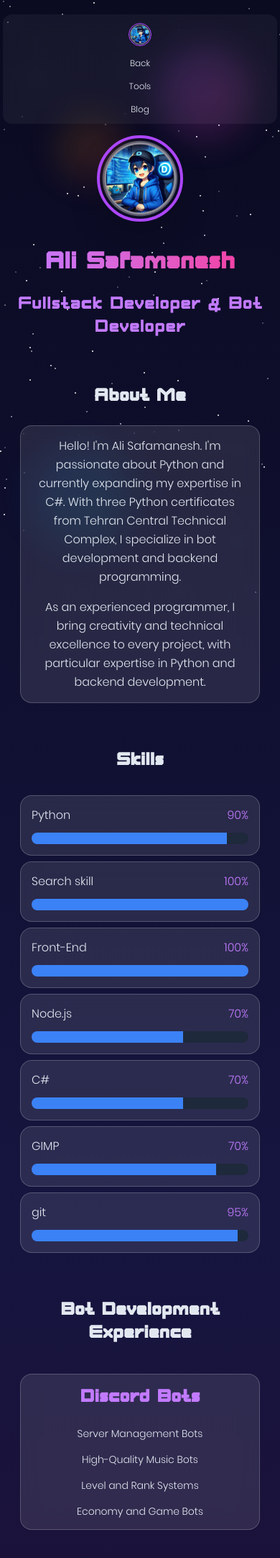
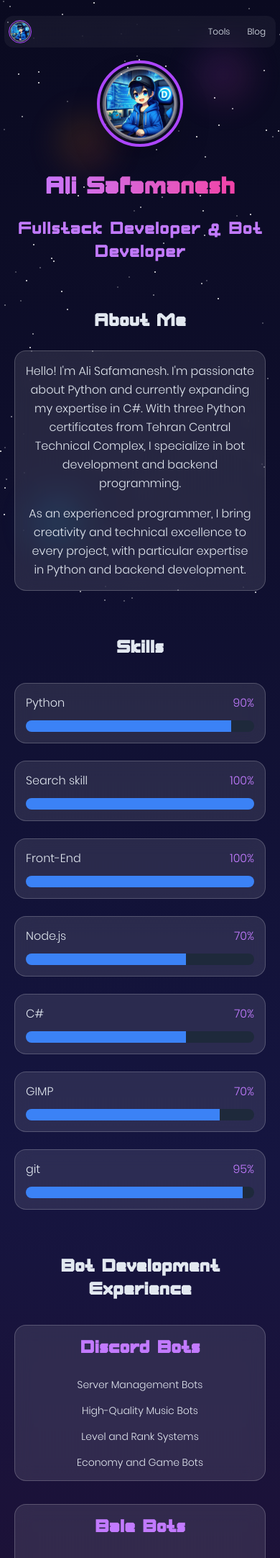
Before and after one commit to Daradege/Daradege.github.io, a PHP site: page /resume in a window 390 px wide. Shown: the top 2165 px of the page at 72% size. Run offline with PHP 8.4, Linux system fonts and the light colour scheme.

Commit message:
fixed showing on mobile

```diff
--- a/resume/index.html
+++ b/resume/index.html
@@ -1,5 +1,5 @@
   <!DOCTYPE html>
-  <html lang="en">
+  <html dir="ltr" lang="en">
   <head>
       <meta charset="UTF-8">
       <meta name="viewport" content="width=device-width, initial-scale=1.0">
@@ -36,6 +36,36 @@
           }
           h1, h2, h3 {
               font-family: 'Robotocode', sans-serif;
+          }
+          nav {
+              position: sticky;
+              top: 0;
+              z-index: 50;
+              padding: 1rem;
+              margin-bottom: 1rem;
+          }
+          .nav-links {
+              position: relative;
+              padding: 0.5rem 1rem;
+              border-radius: 0.5rem;
+              transition: all 0.3s ease;
+          }
+          .nav-links:hover {
+              background: rgba(255, 255, 255, 0.1);
+          }
+          .nav-links::after {
+              content: '';
+              position: absolute;
+              bottom: 0;
+              left: 50%;
+              width: 0;
+              height: 2px;
+              background: linear-gradient(90deg, #a855f7, #ec4899);
+              transition: all 0.3s ease;
+              transform: translateX(-50%);
+          }
+          .nav-links:hover::after {
+              width: 80%;
           }
           .skill-bar {
               height: 24px;
@@ -79,12 +109,13 @@
               background: linear-gradient(to bottom, #60a5fa, #a78bfa);
           }
           .page-transition {
-              animation: fadeIn 0.8s ease-in-out;
+              animation: fadeIn 0.5s ease-in-out;
           }
+
           @keyframes fadeIn {
               from {
                   opacity: 0;
-                  transform: translateY(30px);
+                  transform: translateY(20px);
               }
               to {
                   opacity: 1;
@@ -96,46 +127,68 @@
               h2 { font-size: 1.8rem !important; }
               h3 { font-size: 1.5rem !important; }
               .container { padding: 0.5rem !important; }
-              nav { flex-direction: column; align-items: center; gap: 1rem; }
+              nav {
+                  padding: 0.75rem;
+                  margin: 0.5rem;
+              }
+              .nav-links {
+                  padding: 0.375rem 0.75rem;
+                  font-size: 0.875rem;
+              }
               .skill-bar { height: 20px; }
               .glass-card { padding: 15px; }
               img[alt="Ali Safamanesh Profile"] { width: 120px !important; height: 120px !important; }
           }
           @media (max-width: 640px) {
-              .contact-links { flex-direction: column; gap: 1rem; align-items: center; }
-              .grid { grid-template-columns: 1fr !important; }
-              nav .flex { flex-direction: column; gap: 1rem; text-align: center; }
-              .glass-card { margin: 0.5rem; }
+            .floating-orb {
+                width: 20vw !important;
+                height: 20vw !important;
+                opacity: 0.15 !important;
+            }
+            .profile-image {
+                width: clamp(80px, 25vw, 128px) !important;
+                height: clamp(80px, 25vw, 128px) !important;
+            }
+            nav {
+                padding: 0.5rem;
+                margin: 0.25rem;
+            }
+            .nav-links {
+                font-size: 0.75rem;
+                padding: 0.25rem 0.5rem;
+            }
           }
           @media (max-width: 480px) {
               h1 { font-size: 2rem !important; }
               h2 { font-size: 1.5rem !important; }
               .container { padding: 0.25rem !important; }
               .skill-bar { height: 16px; }
+              nav {
+                  padding: 0.375rem;
+                  margin: 0.125rem;
               }
+          }
+
       </style>
 
   </head>
   <body class="min-h-screen bg-gradient-to-b from-[#0A0A20] via-[#151540] to-[#250829] text-slate-200 relative overflow-x-hidden">
       <div id="stars" class="fixed inset-0 z-0" aria-hidden="true"></div>
-      <div class="fixed top-20 right-10 w-32 h-32 rounded-full bg-gradient-to-br from-purple-500 to-pink-500 opacity-20 blur-xl animate-[float_5s_ease-in-out_infinite] md:w-40 md:h-40"></div>
-      <div class="fixed bottom-20 left-10 w-36 h-36 rounded-full bg-gradient-to-br from-blue-500 to-teal-500 opacity-10 blur-xl animate-[float_7s_ease-in-out_infinite] md:w-44 md:h-44"></div>
-      <div class="fixed top-40 left-20 w-24 h-24 rounded-full bg-gradient-to-br from-yellow-500 to-red-500 opacity-15 blur-xl animate-[float_6s_ease-in-out_infinite] md:w-32 md:h-32"></div>
-
-      <div class="container mx-auto px-4 relative z-10">
+      <div class="floating-orb fixed top-20 right-10 w-28 h-28 rounded-full bg-gradient-to-br from-purple-500 to-pink-500 opacity-25 blur-xl animate-[float_5s_ease-in-out_infinite]" aria-hidden="true"></div>
+      <div class="floating-orb fixed bottom-20 left-10 w-32 h-32 rounded-full bg-gradient-to-br from-blue-500 to-teal-500 opacity-15 blur-xl animate-[float_7s_ease-in-out_infinite]" aria-hidden="true"></div>
+      <div class="floating-orb fixed top-40 left-20 w-20 h-20 rounded-full bg-gradient-to-br from-yellow-500 to-red-500 opacity-20 blur-xl animate-[float_6s_ease-in-out_infinite]" aria-hidden="true"></div>
+      <div class="container mx-auto px-4 sm:px-6 lg:px-8 relative z-10">
           <header class="py-4">
               <nav class="flex items-center justify-between backdrop-blur-md bg-white/5 rounded-xl p-3 sm:p-4 hover:bg-white/8 transition-all duration-300" role="navigation">
                   <a href="/" aria-label="Home" class="focus:outline-none focus:ring-2 focus:ring-purple-500">
                       <img src="/logo.png" alt="Ali Safamanesh Logo" width="40" height="40" class="w-8 h-8 sm:w-10 sm:h-10 rounded-full border border-purple-500 hover:border-pink-500 transition-colors">
                   </a>
                   <div class="flex gap-2 sm:gap-4">
-                    <a href="/" class="nav-links hover:text-purple-400 transition-colors hover:scale-105 transform text-xs sm:text-sm focus:outline-none focus:ring-2 focus:ring-purple-500 px-2 sm:px-3">Back</a>
                       <a href="/tools" class="nav-links hover:text-purple-400 transition-colors hover:scale-105 transform text-xs sm:text-sm focus:outline-none focus:ring-2 focus:ring-purple-500 px-2 sm:px-3">Tools</a>
                       <a href="/blog" class="nav-links hover:text-purple-400 transition-colors hover:scale-105 transform text-xs sm:text-sm focus:outline-none focus:ring-2 focus:ring-purple-500 px-2 sm:px-3">Blog</a>
                   </div>
               </nav>
           </header>
-
           <main class="max-w-4xl mx-auto page-transition px-4">
               <header class="text-center mb-16">
                   <div class="relative inline-block">
@@ -241,7 +294,7 @@
                                         <p class="text-sm sm:text-base">A Python library for Bale messenger bot development</p>
                                     </a>
                                     <a href="https://pypi.org/project/sqbooster" target="_blank" class="glass-card text-center p-6 transform hover:scale-105 transition-all duration-300">
-                                        <h3 class="text-xl font-bold mb-4 text-purple-400">SQLBooster</h3>
+                                        <h3 class="text-xl font-bold mb-4 text-purple-400">SQBooster</h3>
                                         <p class="text-sm sm:text-base">A powerful SQL query builder for Python</p>
                                     </a>
                                     <a href="https://aima.daradege.ir" target="_blank" class="glass-card text-center p-6 transform hover:scale-105 transition-all duration-300">
--- a/src/output.css
+++ b/src/output.css
@@ -42,7 +42,6 @@
     --spacing: 0.25rem;
     --container-xs: 20rem;
     --container-sm: 24rem;
-    --container-md: 28rem;
     --container-4xl: 56rem;
     --text-xs: 0.75rem;
     --text-xs--line-height: calc(1 / 0.75);
@@ -607,9 +606,6 @@
   .h-8 {
     height: calc(var(--spacing) * 8);
   }
-  .h-9 {
-    height: calc(var(--spacing) * 9);
-  }
   .h-12 {
     height: calc(var(--spacing) * 12);
   }
@@ -649,9 +645,6 @@
   .min-h-screen {
     min-height: 100vh;
   }
-  .w-1 {
-    width: calc(var(--spacing) * 1);
-  }
   .w-1\/2 {
     width: calc(1/2 * 100%);
   }
@@ -690,9 +683,6 @@
   }
   .max-w-full {
     max-width: 100%;
-  }
-  .max-w-md {
-    max-width: var(--container-md);
   }
   .max-w-none {
     max-width: none;
@@ -1686,9 +1676,6 @@
   .p-6 {
     padding: calc(var(--spacing) * 6);
   }
-  .p-7 {
-    padding: calc(var(--spacing) * 7);
-  }
   .p-8 {
     padding: calc(var(--spacing) * 8);
   }
@@ -1885,9 +1872,6 @@
   }
   .\[color\:red\]\/50\! {
     color: color-mix(in oklab, red 50%, transparent) !important;
-  }
-  .text-blue-300 {
-    color: var(--color-blue-300);
   }
   .text-blue-400 {
     color: var(--color-blue-400);
@@ -2341,9 +2325,6 @@
   }
   .\[keywords\:node-addon-api\] {
     keywords: node-addon-api;
-  }
-  .\[vj3\:\<�u\] {
-    vj3: <�u;
   }
   .backface-hidden {
     backface-visibility: hidden;
```
Lines whose indentation alone changed are shown as unchanged.
